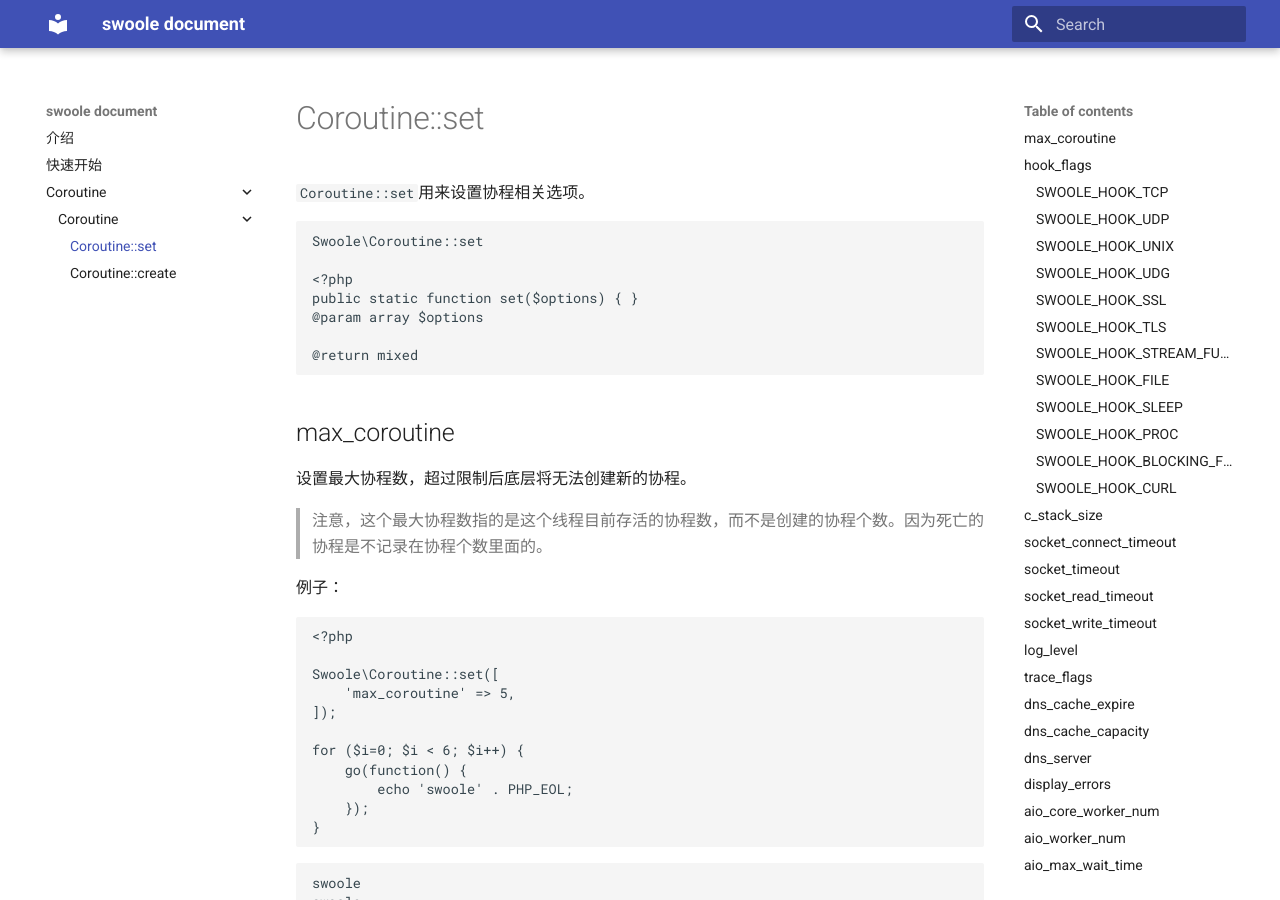
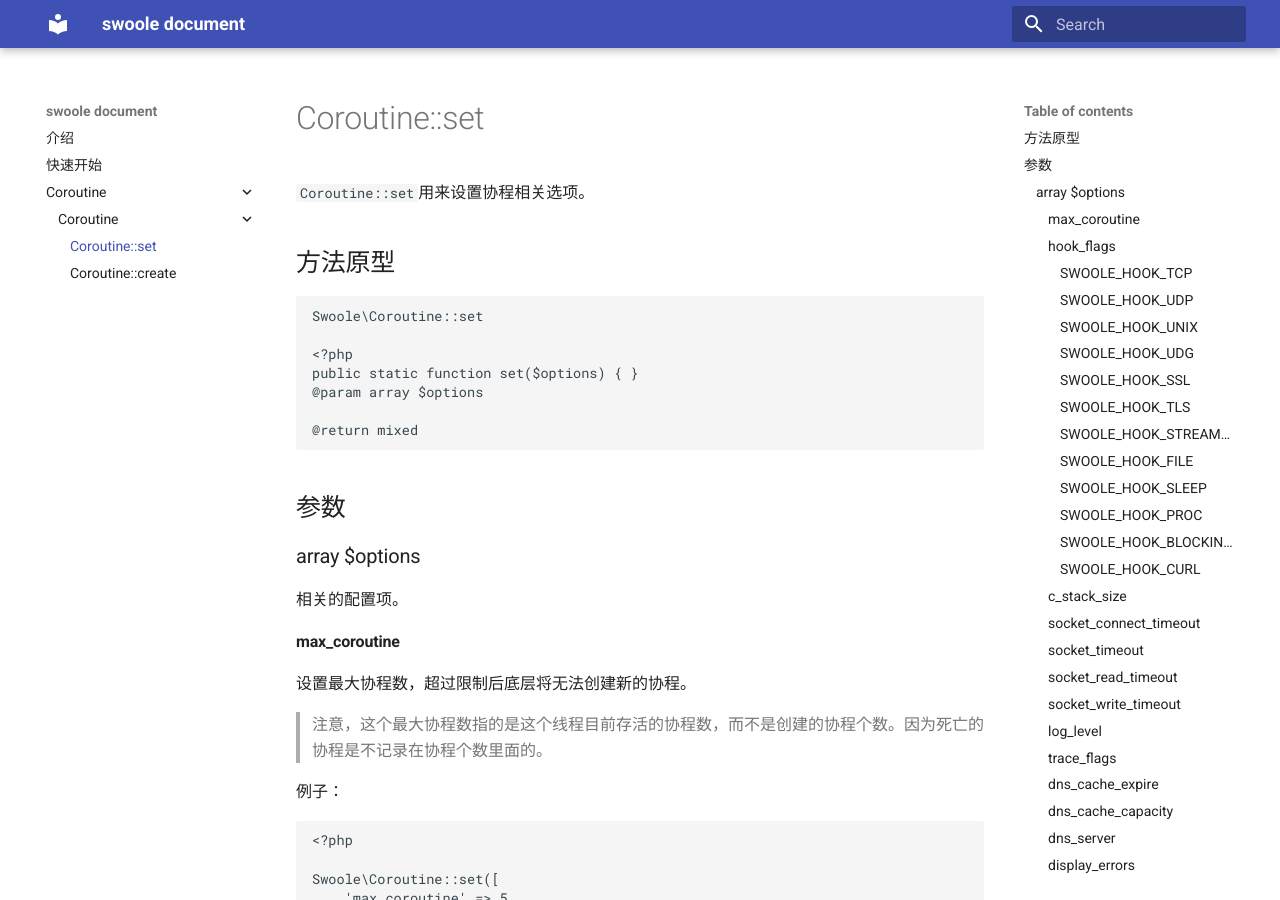
Before and after one commit to swooleo/docs, an MkDocs documentation site: the page built from docs/coroutine/coroutine/set.md, in a window 1280 px wide and 900 px high. Built offline with MkDocs 1.6.1 and Material for MkDocs 9.7.7, drawn with Linux system fonts in a browser that asks for light colours.

Commit message:
update style

````diff
--- a/docs/coroutine/coroutine/set.md
+++ b/docs/coroutine/coroutine/set.md
@@ -1,6 +1,8 @@
 # Coroutine::set
 
 `Coroutine::set`用来设置协程相关选项。
+
+## 方法原型
 
 ```php
 Swoole\Coroutine::set
@@ -12,7 +14,13 @@
 @return mixed
 ```
 
-## max_coroutine
+## 参数
+
+### array $options
+
+相关的配置项。
+
+#### max_coroutine
 
 设置最大协程数，超过限制后底层将无法创建新的协程。
 
@@ -84,13 +92,13 @@
 PHP Warning:  go(): exceed max number of coroutine 5 in /root/codeDir/phpCode/swoole/coroutine/coroutine/set.php on line 19
 ```
 
-## hook_flags
+#### hook_flags
 
 可以在运行时动态将基于`php_stream`实现的扩展、`PHP`网络客户端代码一键协程化。`Swoole`创建协程的时候，默认是不会`hook`的。
 
 可以`hook`的`flag`有：
 
-### SWOOLE_HOOK_TCP
+##### SWOOLE_HOOK_TCP
 
 例子：
 
@@ -151,7 +159,7 @@
 
 此时不会打印出`here`字符串。
 
-### SWOOLE_HOOK_UDP
+##### SWOOLE_HOOK_UDP
 
 `hook`的`udp`：
 
@@ -208,7 +216,7 @@
 
 此时不会打印出`here`字符串。
 
-### SWOOLE_HOOK_UNIX
+##### SWOOLE_HOOK_UNIX
 
 `hook`的`unix`：
 
@@ -263,7 +271,7 @@
 
 此时不会打印出`here`字符串。
 
-### SWOOLE_HOOK_UDG
+##### SWOOLE_HOOK_UDG
 
 `hook`的`udg`：
 
@@ -318,19 +326,19 @@
 
 此时不会打印出`here`字符串。
 
-### SWOOLE_HOOK_SSL
+##### SWOOLE_HOOK_SSL
 
 TODO
 
-### SWOOLE_HOOK_TLS
+##### SWOOLE_HOOK_TLS
 
 TODO
 
-### SWOOLE_HOOK_STREAM_FUNCTION
+##### SWOOLE_HOOK_STREAM_FUNCTION
 
 TODO
 
-### SWOOLE_HOOK_FILE
+##### SWOOLE_HOOK_FILE
 
 `hook`的`file`：
 
@@ -375,7 +383,7 @@
 
 此时不会打印出`here`字符串。
 
-### SWOOLE_HOOK_SLEEP
+##### SWOOLE_HOOK_SLEEP
 
 例子：
 
@@ -425,7 +433,7 @@
 2
 ```
 
-### SWOOLE_HOOK_PROC
+##### SWOOLE_HOOK_PROC
 
 `hook`的`proc`：
 
@@ -505,7 +513,7 @@
 
 ```
 
-### SWOOLE_HOOK_BLOCKING_FUNCTION
+##### SWOOLE_HOOK_BLOCKING_FUNCTION
 
 这里的`blocking function`包括了：`gethostbyname`、`exec`、`shell_exec`。
 
@@ -552,42 +560,42 @@
 
 此时不会打印出`here`字符串。
 
-### SWOOLE_HOOK_CURL
+##### SWOOLE_HOOK_CURL
 
 TODO
 
-## c_stack_size
+#### c_stack_size
 
 设置单个协程初始栈的内存尺寸，单位是`B`，默认为`2 * 1024 * 1024B`，即`2MB`。范围：`256 * 1024B ～ 16 * 1024 * 1024`。
 
 > 注意，这里设置的是协程初始C栈的大小，而不是协程初始PHP栈的大小。
 > 协程初始PHP栈的大小目前是固定的8 * 1024B。
 
-## socket_connect_timeout
+#### socket_connect_timeout
 
 建立`socket`连接超时时间, 单位：`s`，默认为`1s`。设置为`-1`，表示永不超时。
 
 > 注意，这里不能设置为0。设置为0的话，会取默认值。
 
-## socket_timeout
+#### socket_timeout
 
 设置`socket`读和写的操作超时时间, 单位：`s`，默认为`-1`, 即永不超时。
 
 > 注意，这里不能设置为0。设置为0的话，会取默认值。
 
-## socket_read_timeout
+#### socket_read_timeout
 
 只设置`socket`读的操作超时时间，单位`s`，默认为`-1`, 即永不超时。
 
 > 注意，这里不能设置为0。设置为0的话，会取默认值。
 
-## socket_write_timeout
+#### socket_write_timeout
 
 只设置`socket`写的操作超时时间，单位`s`，默认为`-1`, 即永不超时。
 
 > 注意，这里不能设置为0。设置为0的话，会取默认值。
 
-## log_level
+#### log_level
 
 设置日志等级。大于等于这个日志等级的日志**才**会被打印出来。
 
@@ -648,38 +656,38 @@
 PHP Warning:  Swoole\Coroutine\Client::connect(): The port is invalid in /root/codeDir/phpCode/swoole/coroutine/coroutine/set.php on line 10
 ```
 
-## trace_flags
+#### trace_flags
 
 TODO
 
-## dns_cache_expire
+#### dns_cache_expire
 
 设置`swoole` `dns`缓存失效时间，单位`s`，默认`60s`。
 
-## dns_cache_capacity
+#### dns_cache_capacity
 
 设置`swoole` `dns`缓存容量，默认`1000`。
 
-## dns_server
+#### dns_server
 
 TODO
 
-## display_errors
+#### display_errors
 
 TODO
 
-## aio_core_worker_num
+#### aio_core_worker_num
 
 TODO
 
-## aio_worker_num
+#### aio_worker_num
 
 TODO
 
-## aio_max_wait_time
+#### aio_max_wait_time
 
 TODO
 
-## aio_max_idle_time
+#### aio_max_idle_time
 
 TODO
````
